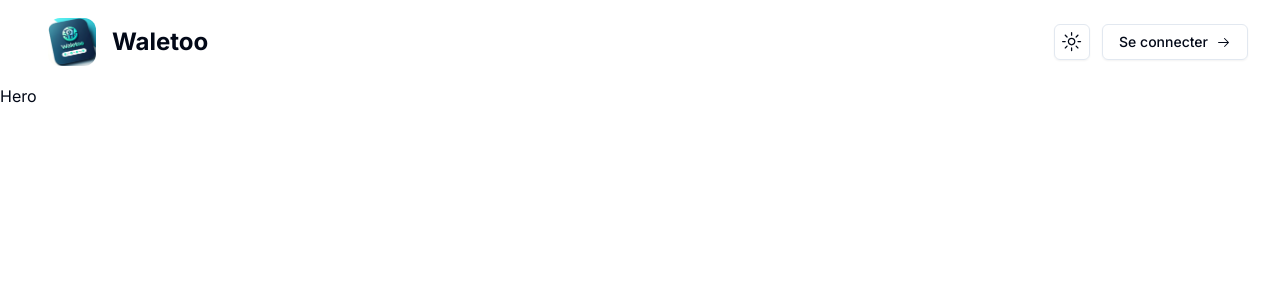
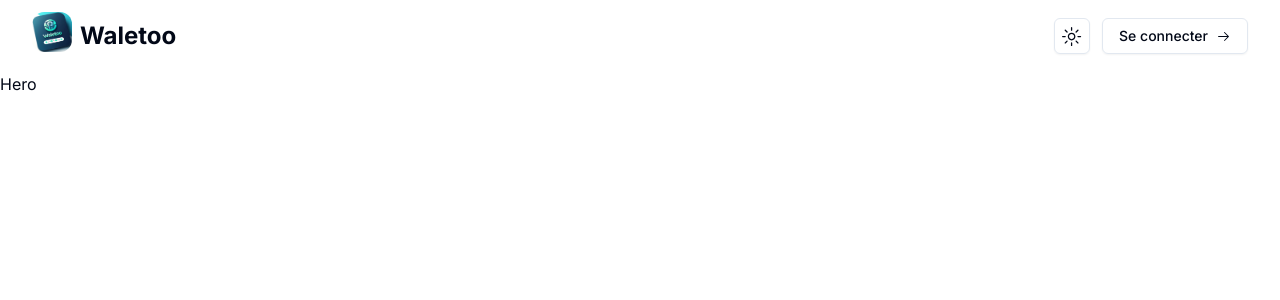
Before and after one commit to brazillierjo/walletoo, a Next.js app: page / in a window 1280 px wide. Shown: the top 300 px of the page. Built offline with nearby package versions, Linux system fonts and the light colour scheme.

Commit message:
fix signin page + dark mode

```diff
--- a/app/sign-in/layout.tsx
+++ /dev/null
@@ -1,6 +0,0 @@
-import { Metadata } from "next";
-
-export const metadata: Metadata = {
-    title: "Waletoo - Connexion",
-    description: "Connectez-vous à votre Wallet !",
-};
--- a/components/Common/Logo.tsx
+++ b/components/Common/Logo.tsx
@@ -6,6 +6,7 @@ import WaletooLogoMedium from "@/assets/webp/waletoo-logo-medium.webp";
 import WaletooLogoLarge from "@/assets/webp/waletoo-logo-wide.webp";
 import { Button } from "@/components/ui/button";
 import { cn } from "@/lib/utils";
+import Link from "next/link";
 
 interface LogoProps {
     size?: "small" | "medium" | "large";
@@ -27,12 +28,10 @@ export default function Logo({ size = "large", classNames }: LogoProps) {
     };
 
     return (
-    <Button variant="ghost">
-      <Image
-        src={getLogoSrc()}
-        alt="Waletoo logo"
-        className={cn("rounded-xl", classNames)}
-      />
-    </Button>
+        <Link href='/'>
+            <button>
+                <Image src={getLogoSrc()} alt='Waletoo logo' className={cn("rounded-xl", classNames)} />
+            </button>
+        </Link>
     );
 }
--- a/components/Common/ModeToggle.tsx
+++ b/components/Common/ModeToggle.tsx
@@ -16,22 +16,17 @@ export function ModeToggle() {
     return (
         <DropdownMenu>
             <DropdownMenuTrigger asChild>
-        <Button variant="outline" size="icon">
-          <SunIcon className="h-[1.2rem] w-[1.2rem] rotate-0 scale-100 transition-all dark:-rotate-90 dark:scale-0" />
-          <MoonIcon className="absolute h-[1.2rem] w-[1.2rem] rotate-90 scale-0 transition-all dark:rotate-0 dark:scale-100" />
-          <span className="sr-only">Toggle theme</span>
+                <Button variant='outline' size='icon'>
+                    <SunIcon className='h-[1.2rem] w-[1.2rem] rotate-0 scale-100 transition-all dark:-rotate-90 dark:scale-0' />
+                    <MoonIcon className='absolute h-[1.2rem] w-[1.2rem] rotate-90 scale-0 transition-all dark:rotate-0 dark:scale-100' />
+                    <span className='sr-only'>Toggle theme</span>
                 </Button>
             </DropdownMenuTrigger>
-      <DropdownMenuContent align="end">
-        <DropdownMenuItem onClick={() => setTheme("light")}>
-          Light
-        </DropdownMenuItem>
-        <DropdownMenuItem onClick={() => setTheme("dark")}>
-          Dark
-        </DropdownMenuItem>
-        <DropdownMenuItem onClick={() => setTheme("system")}>
-          System
-        </DropdownMenuItem>
+
+            <DropdownMenuContent align='end'>
+                <DropdownMenuItem onClick={() => setTheme("light")}>Clair</DropdownMenuItem>
+                <DropdownMenuItem onClick={() => setTheme("dark")}>Sombre</DropdownMenuItem>
+                <DropdownMenuItem onClick={() => setTheme("system")}>Système</DropdownMenuItem>
             </DropdownMenuContent>
         </DropdownMenu>
     );
--- a/components/Header/Header.tsx
+++ b/components/Header/Header.tsx
@@ -9,9 +9,9 @@ import { cn } from "@/lib/utils";
 export function Header() {
     return (
         <header>
-            <nav className='mx-auto flex max-w-7xl items-center justify-between p-6 lg:px-8'>
-                <div className='flex items-center text-2xl font-bold'>
-                    <Logo size='small' classNames='w-12' />
+            <nav className='mx-auto flex max-w-7xl items-center justify-between py-3 px-6 lg:px-8'>
+                <div className='flex items-center gap-2 text-2xl font-bold'>
+                    <Logo size='small' classNames='w-10' />
                     <h2>Waletoo</h2>
                 </div>
 
--- a/components/SignIn/RightSide.tsx
+++ b/components/SignIn/RightSide.tsx
@@ -7,9 +7,9 @@ export default function RightSide() {
     const [hasAccount, setHasAccount] = useState(true);
 
     return (
-        <div className='relative mt-8 flex flex-col gap-12 overflow-hidden bg-white px-4 pb-12 md:mt-0 md:w-1/2 md:justify-center lg:w-1/3 lg:px-12'>
+        <div className='relative mt-8 flex flex-col gap-12 overflow-hidden bg-white dark:bg-black px-4 pb-12 md:mt-0 md:w-1/2 md:justify-center lg:w-1/3 lg:px-12'>
             <div className='flex justify-start'>
-                <Logo />
+                <Logo classNames='w-20' />
             </div>
 
             <div>
@@ -23,7 +23,7 @@ export default function RightSide() {
 
             {hasAccount ? "LoginForm" : "SignUpForm"}
 
-            <p className='mt-8 text-center text-xs font-light text-gray-700'>
+            <p className='mt-8 text-center text-xs font-light text-gray-700 dark:text-gray-200'>
                 {hasAccount ? "Pas encore de compte ? 🤗 " : "Vous avez déjà un compte ? 😎 "}
                 <button onClick={() => setHasAccount(!hasAccount)} className='font-medium hover:underline'>
                     {hasAccount ? "Créez-en un" : "Connectez-vous"}
--- a/utils/routes.ts
+++ b/utils/routes.ts
@@ -1,5 +1,5 @@
 export enum Route {
-  HOME = "/",
-  SIGNIN = "/sign-in",
-  NOT_FOUND = "/404",
+    HOME = "/",
+    SIGNIN = "/sign-in",
+    NOT_FOUND = "/404",
 }
```
Lines whose indentation alone changed are shown as unchanged.
